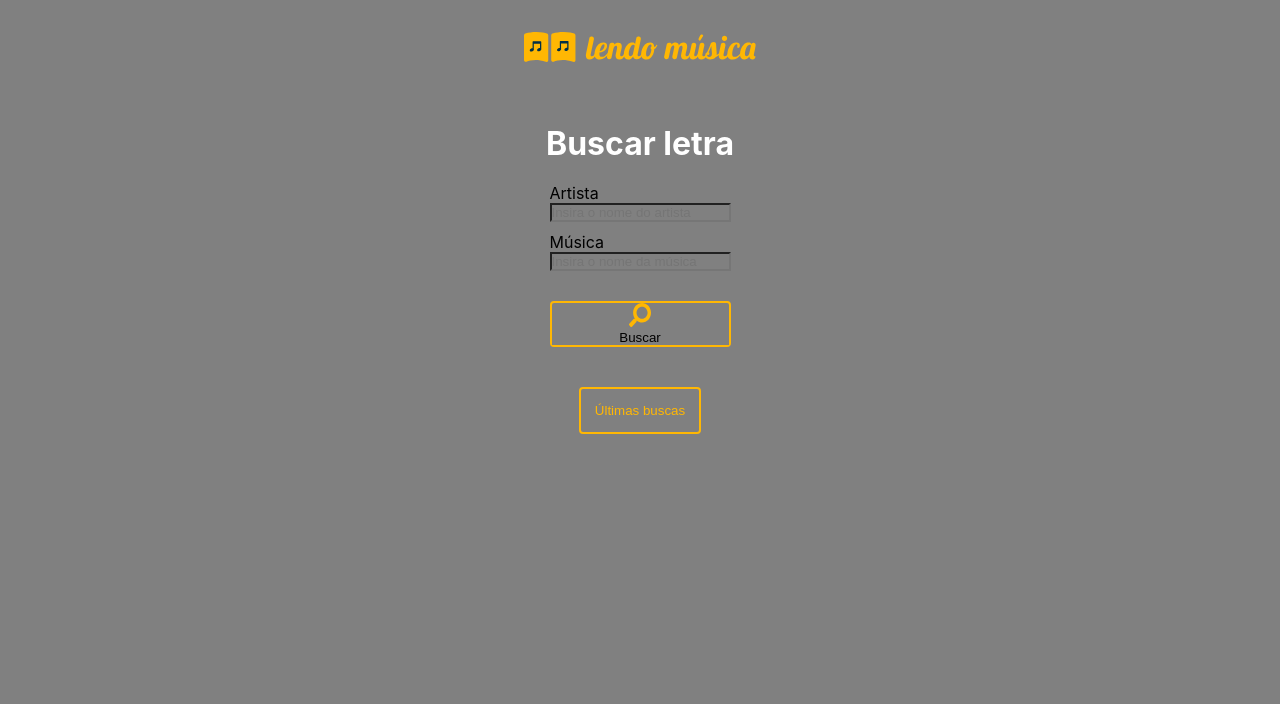
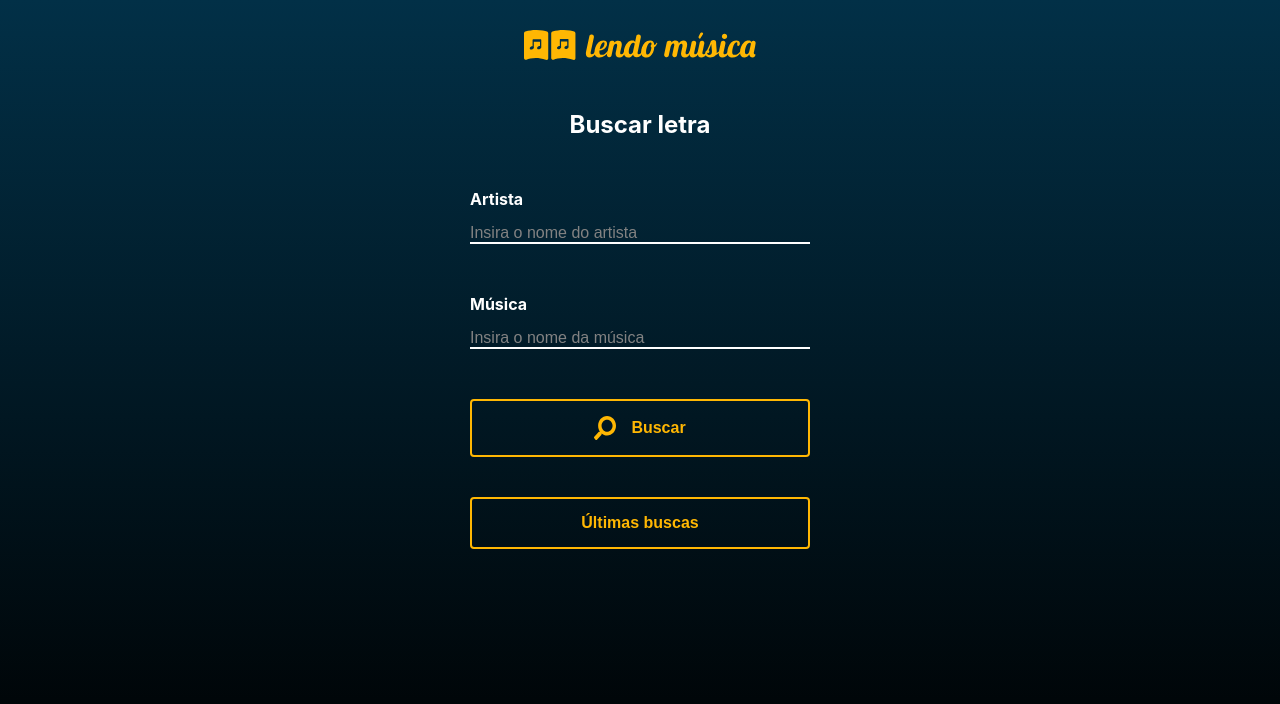
Before and after one commit to olvrmei/song-lyrics-web, a React (Create React App) app: page / in a window 1280 px wide. Shown: the top 704 px of the page. Built offline with nearby package versions, Linux system fonts and the light colour scheme.

Commit message:
Add page styles

```diff
--- a/src/components/Header.js
+++ b/src/components/Header.js
@@ -4,24 +4,18 @@ import logo2 from '../assets/logo2.svg';
 import styled from 'styled-components';
 
 const HeaderWrapper = styled.header`
-  background: ${(props) => (props.isSelected ? 'white' : 'transparent')};
   display: flex;
   justify-content: space-between;
-  //justify-content: center;
   align-items: center;
-  padding: 2em;
+  padding: 30px;
   padding-right: 100px; // maybe do a media query
   padding-left: 100px;
 `;
 
-const Image = styled.img`
-  background: ${(props) => (props.isSelected ? 'white' : 'transparent')};
-`;
-
-const Header = ({ isSelected, children }) => {
+const Header = ({ primary, children }) => {
   return (
-    <HeaderWrapper isSelected={isSelected}>
-      <Image src={isSelected ? logo2 : logo} alt="Lendo Música" />
+    <HeaderWrapper>
+      <img src={primary ? logo2 : logo} alt="Lendo Música" />
       {children}
     </HeaderWrapper>
   );
--- a/src/components/SearchButton.js
+++ b/src/components/SearchButton.js
@@ -4,32 +4,29 @@ import search from '../assets/search1.svg';
 import search2 from '../assets/search2.svg';
 import styled from 'styled-components';
 
-const Button = styled.button`
+export const Button = styled.button`
   border: 2px solid ${(props) => (props.isSelected ? '#219EBC' : '#ffb703')};
   box-sizing: border-box;
   border-radius: 4px;
-  max-width: 800px;
-  margin-top: 20px;
-  margin-bottom: 20px;
-`;
-
-const ButtonContent = styled.div`
-  display: flex;
-  flex-direction: row;
-  padding: 14px;
+  //max-width: 800px;
+  //min-width: 100px;
+  width: 340px;
   background: ${(props) => (props.isSelected ? '#219EBC' : 'transparent')};
 `;
 
-const ButtonText = styled.p`
-  color: ${(props) => (props.isSelected ? 'white' : '#ffb703')};
-  font: 1em sans-serif;
-  margin-left: 20px;
-  align-self: center;
-  background: ${(props) => (props.isSelected ? '#219EBC' : 'transparent')};
+export const ButtonContent = styled.div`
+  display: flex;
+  flex-direction: row;
+  padding: 15px;
+  justify-content: center;
 `;
 
-const Image = styled.img`
-  background: ${(props) => (props.isSelected ? '#219EBC' : 'transparent')};
+export const ButtonText = styled.p`
+  color: ${(props) => (props.isSelected ? 'white' : '#ffb703')};
+  font-weight: bold;
+  font-size: 16px;
+  margin-left: 15px;
+  align-self: center;
 `;
 
 const SearchButton = ({ goBack, isSelected, children }) => {
@@ -42,7 +39,7 @@ const SearchButton = ({ goBack, isSelected, children }) => {
       }}
     >
       <ButtonContent isSelected={isSelected}>
-        <Image src={isSelected ? search2 : search} alt="Lupa" />
+        <img src={isSelected ? search2 : search} alt="Lupa" />
         <ButtonText isSelected={isSelected}>{children}</ButtonText>
       </ButtonContent>
     </Button>
--- a/src/globalStyles.js
+++ b/src/globalStyles.js
@@ -5,13 +5,12 @@ const GlobalStyle = createGlobalStyle`
     box-sizing:border-box;
     margin: 0;
     padding: 0;
-    background: grey;
 }
 `;
 
 export const Container = styled.div`
-  width: 100%;
-  max-width: 1300px;
+  width: 100vw;
+  height: 100vh;
   margin-right: auto;
   margin-left: auto;
   padding-right: 100px;
@@ -19,6 +18,8 @@ export const Container = styled.div`
   display: flex;
   flex-direction: column;
   align-items: center;
+  background: ${(props) =>
+    props.primary ? 'white' : 'linear-gradient(#023047, #000000)'};
 
   @media screen and (max-width: 990px) {
     padding-right: 50px;
@@ -27,10 +28,9 @@ export const Container = styled.div`
 `;
 
 export const Title = styled.h1`
-  font-size: 24;
+  font-size: 24px;
   color: white;
-  margin-bottom: 20px;
-  margin-top: 30px;
+  margin-top: 20px;
 `;
 
 export default GlobalStyle;
--- a/src/pages/ErrorPage.js
+++ b/src/pages/ErrorPage.js
@@ -6,14 +6,14 @@ import { Container, Title } from '../globalStyles';
 import styled from 'styled-components';
 
 const Image = styled.img`
-  margin-bottom: 20px;
-  margin-top: 20px;
+  margin-bottom: 40px;
+  margin-top: 40px;
 `;
 
 const Text = styled.p`
-  font-size: 16;
-  margin-top: 20px;
-  margin-bottom: 20px;
+  font-size: 16px;
+  //margin-top: 20px;
+  margin-bottom: 40px;
   color: white;
   max-width: 500px;
   text-align: center;
--- a/src/pages/HistoryPage.js
+++ b/src/pages/HistoryPage.js
@@ -13,14 +13,17 @@ const CleanButton = styled.button`
   border-radius: 40px;
   border: 2px solid white;
   width: 300px;
+  font-size: 16px;
 `;
 
 const Ul = styled.ul`
+  margin-top: 20px;
+  margin-bottom: 40px;
   list-style-type: none;
-  margin: auto;
-  width: 400px;
+  width: 340px;
   text-align: center;
   text-transform: capitalize;
+  font-size: 16px;
 `;
 
 const List = styled.li`
@@ -42,7 +45,7 @@ function SongList(props) {
           color: 'white',
           fontSize: 18,
           marginTop: 20,
-          marginBottom: 20,
+          marginBottom: 40,
         }}
       >
         Histórico de pesquisas está vazio.
--- a/src/pages/MusicPage.js
+++ b/src/pages/MusicPage.js
@@ -7,15 +7,22 @@ import { Container } from '../globalStyles';
 import styled from 'styled-components';
 
 const BackButton = styled.button`
+  display: flex;
+  flex-direction: row;
   background-color: white;
-  margin-bottom: 20px;
-  margin-top: 20px;
   color: #219ebc;
-  padding: 20px;
-  border: solid transparent;
+  border: 2px solid transparent;
+  justify-content: center;
+  align-content: center;
 `;
 
-const Title = styled.p`
+const BackButtonText = styled.p`
+  padding-left: 10px;
+  align-self: center;
+  font-size: 16px;
+`;
+
+const Title = styled.h1`
   font-weight: bold;
   text-align: left;
   font-size: 24px;
@@ -29,6 +36,14 @@ const Text = styled.p`
   line-height: 2;
   margin-bottom: 20px;
   margin-top: 20px;
+`;
+
+const BottomText = styled.h2`
+  text-align: center;
+  margin-bottom: 20px;
+  margin-top: 20px;
+  font-size: 18px;
+  font-weight: bold;
 `;
 
 function MusicPage() {
@@ -45,22 +60,22 @@ function MusicPage() {
 
   return (
     <>
-      <Header isSelected={true}>
+      <Header primary>
         <BackButton
           onClick={() => {
             history.goBack();
           }}
         >
           <img src={arrow} alt="Seta" />
-          <p>Voltar para a busca</p>
+          <BackButtonText>Voltar para a busca</BackButtonText>
         </BackButton>
       </Header>
-      <Container>
+      <Container primary>
         <div>
           <Title>{title}</Title>
           <Text>{lyrics}</Text>
         </div>
-        <h2>Curtiu? Busque mais letras.</h2>
+        <BottomText>Curtiu? Busque mais letras.</BottomText>
         <SearchButton isSelected={true} goBack={-2}>
           Nova busca
         </SearchButton>
--- a/src/pages/ResultPage.js
+++ b/src/pages/ResultPage.js
@@ -6,10 +6,12 @@ import { Container, Title } from '../globalStyles';
 import styled from 'styled-components';
 
 const BottomText = styled.h2`
-  font-size: 18;
+  font-size: 18px;
+  font-weight: bold;
   color: white;
   text-align: center;
   margin-top: 80px;
+  margin-bottom: 20px;
 `;
 
 const Button = styled.button`
@@ -18,8 +20,8 @@ const Button = styled.button`
   box-sizing: border-box;
   max-width: 800px;
   min-width: 300px;
-  margin-bottom: 20px;
-  margin-top: 20px;
+  margin-bottom: 40px;
+  margin-top: 40px;
   padding: 30px;
   border: 2px solid #219ebc;
   border-radius: 4px;
--- a/src/pages/SearchPage.js
+++ b/src/pages/SearchPage.js
@@ -1,58 +1,53 @@
 import React, { useState } from 'react';
 import { Link, useHistory } from 'react-router-dom';
 import Header from '../components/Header';
-import SearchButton from '../components/SearchButton';
+import { ButtonContent, ButtonText, Button } from '../components/SearchButton';
 import search from '../assets/search1.svg';
 import api from '../services/lyricsapi.js';
 import { Container, Title } from '../globalStyles';
 import styled from 'styled-components';
 
 const HistoryButton = styled.button`
-  padding: 14px;
-  margin-top: 20px;
-  margin-bottom: 20px;
+  padding: 15px;
+  margin-top: 40px;
   color: #ffb703;
   box-sizing: border-box;
   border: 2px solid #ffb703;
   border-radius: 4px;
+  background: transparent;
+  font-weight: bold;
+  font-size: 16px;
+  width: 340px;
 `;
-
-const SearchButtons = styled.button`
-  border: 2px solid #ffb703;
-  box-sizing: border-box;
-  border-radius: 4px;
-  max-width: 800px;
-  margin-top: 20px;
-  margin-bottom: 20px;
-`;
-
-/*
-const ButtonContent = styled.div`
-  display: flex;
-  flex-direction: row;
-  padding: 14px;
-  background: ${(props) => (props.isSelected ? '#219EBC' : 'transparent')};
-`;
-
-const ButtonText = styled.p`
-  color: ${(props) => (props.isSelected ? 'white' : '#ffb703')};
-  font: 1em sans-serif;
-  margin-left: 20px;
-  align-self: center;
-  background: ${(props) => (props.isSelected ? '#219EBC' : 'transparent')};
-`;
-
-*/
 
 const Form = styled.form`
   display: flex;
   flex-direction: column;
+  margin-top: 50px;
 `;
 
 const Label = styled.label`
   display: flex;
   flex-direction: column;
-  margin-bottom: 10px;
+  margin-bottom: 50px;
+  color: white;
+  font-weight: bold;
+  font-size: 16px;
+`;
+
+const Input = styled.input`
+  border: 2px solid white;
+  border-top: transparent;
+  border-right: transparent;
+  border-left: transparent;
+  margin-top: 15px;
+  background: transparent;
+  color: white;
+  font-size: 16px;
+  ::placeholder,
+  ::-webkit-input-placeholder {
+    color: #828282;
+  }
 `;
 
 function SearchPage() {
@@ -93,7 +88,7 @@ function SearchPage() {
       <Form onSubmit={getLyrics}>
         <Label for="artista">
           Artista
-          <input
+          <Input
             type="text"
             name="artista"
             placeholder="Insira o nome do artista"
@@ -104,7 +99,7 @@ function SearchPage() {
         </Label>
         <Label for="title">
           Música
-          <input
+          <Input
             type="text"
             name="title"
             placeholder="Insira o nome da música"
@@ -113,10 +108,12 @@ function SearchPage() {
             required
           />
         </Label>
-        <SearchButtons type="submit">
-          <img src={search} alt="Lupa" />
-          <p>Buscar</p>
-        </SearchButtons>
+        <Button type="submit">
+          <ButtonContent>
+            <img src={search} alt="Lupa" />
+            <ButtonText>Buscar</ButtonText>
+          </ButtonContent>
+        </Button>
       </Form>
 
       <Link to="/historypage">
```
